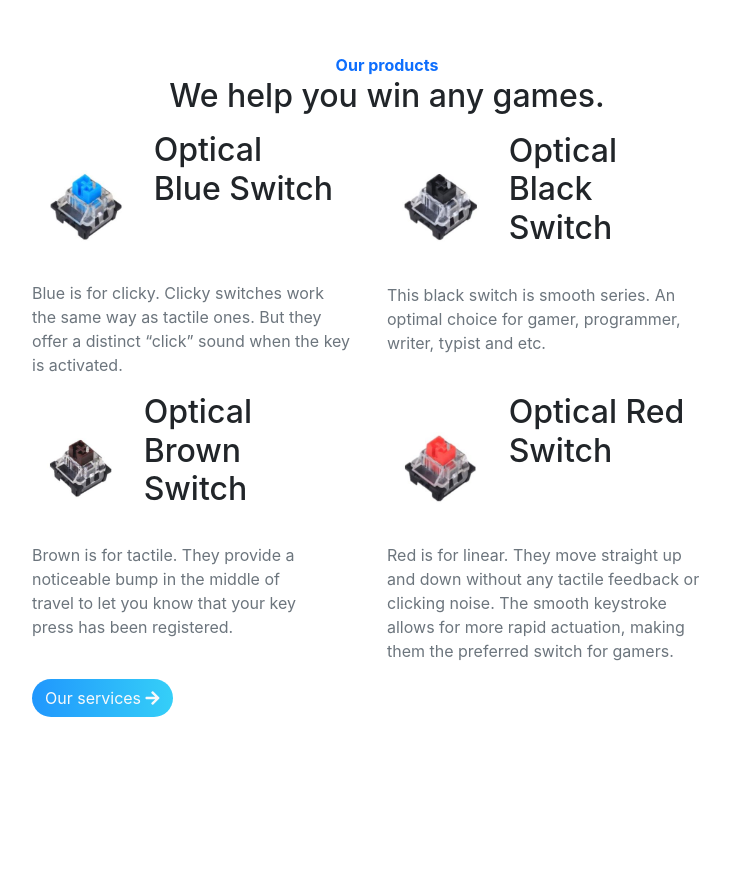
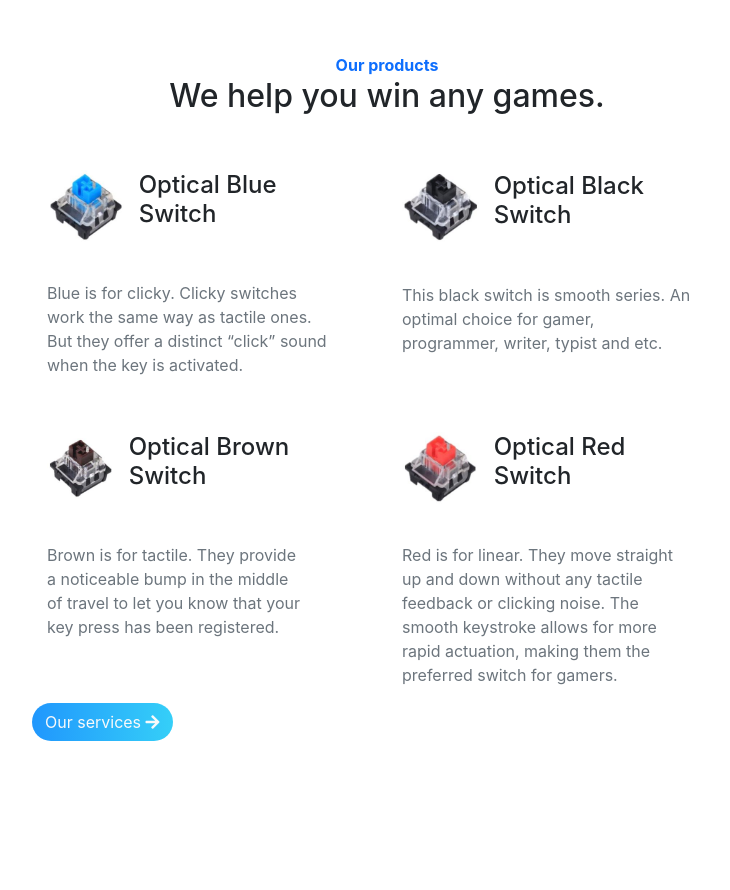
Before and after one commit to mcseptian/bootstrap-plate, a website: page index.html in a window 1280 px wide. Shown: the part 1080-1970 px from the top of the page, without its empty margins (253-983 px from the left). Drawn offline with nearby package versions, Linux system fonts and the light colour scheme.

Commit message:
chore(build): remove row on card.

```diff
--- a/assets/scss/project/_card.scss
+++ b/assets/scss/project/_card.scss
@@ -33,6 +33,7 @@
     display: inline-block;
     height: 150px;
     margin: auto;
+    padding: 2.5rem 0;
   }
 
   .card__image {
--- a/index.html
+++ b/index.html
@@ -142,26 +142,20 @@
           <div class="col-sm-12 col-md-6 col-lg-6">
             <article class="row card__wrapper--small">
               <img src="assets/design/blue-smt.jpg" alt="blue" class="col-4 card__image" />
-              <h2 class="col-8 card__title">Optical Blue Switch</h2>
-              <div class="row">
-
+              <h4 class="col-8 card__title">Optical Blue Switch</h4>
                 <p class="col-12 text-muted">
                   Blue is for clicky. Clicky switches work the same way as tactile ones. But they offer a distinct
                   “click” sound when the key is activated.
                 </p>
-              </div>
             </article>
           </div>
           <div class="col-sm-12 col-md-6 col-lg-6">
             <article class="row card__wrapper--small">
               <img src="assets/design/black-smt.jpg" alt="black" class="col-4 card__image" />
-              <h2 class="col-8 card__title">Optical Black Switch</h2>
-              <div class="row">
-
+              <h4 class="col-8 card__title">Optical Black Switch</h4>
                 <p class="col-12 text-muted">
                   This black switch is smooth series. An optimal choice for gamer, programmer, writer, typist and etc.
                 </p>
-              </div>
             </article>
           </div>
           <div class="w-100"></div>
@@ -169,26 +163,21 @@
             <article class="row card__wrapper--small">
               <div class="row col-12">
                 <img src="assets/design/brown-smt.jpg" alt="brown" class="col-4 card__image" />
-                <h2 class="col-8 card__title">Optical Brown Switch</h2>
-                <div class="row">
-
+                <h4 class="col-8 card__title">Optical Brown Switch</h4>
                   <p class="col-12 text-muted">
                     Brown is for tactile. They provide a noticeable bump in the middle of travel to let you know that
                     your key press has been registered.
                   </p>
-                </div>
             </article>
           </div>
           <div class="col-sm-12 col-md-6 col-lg-6">
             <article class="row card__wrapper--small">
               <img src="assets/design/red-smt.jpg" alt="red" class="col-4 card__image" />
-              <h2 class="col-8 card__title">Optical Red Switch</h2>
-              <div class="row">
+              <h4 class="col-8 card__title">Optical Red Switch</h4>
                 <p class="col-12 text-muted">
                   Red is for linear. They move straight up and down without any tactile feedback or clicking noise. The
                   smooth keystroke allows for more rapid actuation, making them the preferred switch for gamers.
                 </p>
-              </div>
             </article>
           </div>
         </div>
```
Also changed, not shown: assets/css/style.min.css, 2 other files.
